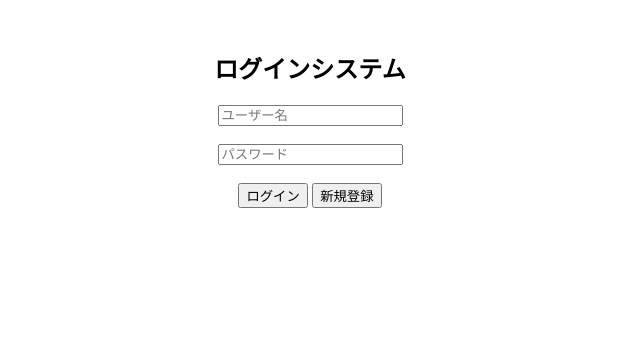
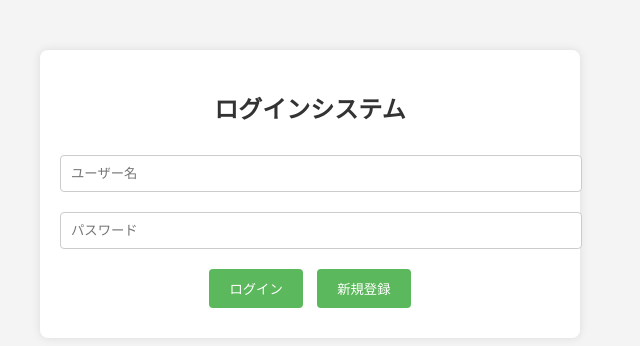
Before and after one commit to aerser/-, a plain HTML site: page index.html in a window 1280 px wide. Shown: the whole page, without its empty margins (330-970 px from the left). Drawn offline with Linux system fonts and the light colour scheme.

Commit message:
Update index.html

```diff
--- a/index.html
+++ b/index.html
@@ -8,9 +8,42 @@
         body {
             font-family: Arial, sans-serif;
             text-align: center;
-            margin: 50px;
+            margin: 0;
+            padding: 0;
+            background-color: #f4f4f4;
+            color: #333;
         }
-        #logoutSection, #adminSection, #uploadSection {
+        .container {
+            max-width: 500px;
+            margin: 50px auto;
+            padding: 20px;
+            background: #fff;
+            box-shadow: 0 0 10px rgba(0, 0, 0, 0.1);
+            border-radius: 8px;
+        }
+        h2 {
+            margin-bottom: 20px;
+        }
+        input[type="text"], input[type="password"] {
+            width: 100%;
+            padding: 10px;
+            margin: 10px 0;
+            border: 1px solid #ccc;
+            border-radius: 4px;
+        }
+        button {
+            padding: 10px 20px;
+            margin: 10px 5px;
+            border: none;
+            border-radius: 4px;
+            background-color: #5cb85c;
+            color: white;
+            cursor: pointer;
+        }
+        button:hover {
+            background-color: #4cae4c;
+        }
+        .hidden {
             display: none;
         }
         .preview-img {
@@ -21,20 +54,21 @@
     </style>
 </head>
 <body>
+    <div class="container">
         <h2>ログインシステム</h2>
         <div id="loginForm">
-        <input type="text" id="username" placeholder="ユーザー名"><br><br>
-        <input type="password" id="password" placeholder="パスワード"><br><br>
+            <input type="text" id="username" placeholder="ユーザー名"><br>
+            <input type="password" id="password" placeholder="パスワード"><br>
             <button onclick="login()">ログイン</button>
             <button onclick="register()">新規登録</button>
         </div>
 
-    <div id="logoutSection">
+        <div id="logoutSection" class="hidden">
             <h3 id="welcomeMessage"></h3>
             <button onclick="logout()">ログアウト</button>
         </div>
 
-    <div id="adminSection">
+        <div id="adminSection" class="hidden">
             <h3>管理者専用パネル</h3>
             <button onclick="showAllUsers()">全ユーザー情報</button>
             <input type="text" id="banUser" placeholder="BANするユーザー名">
@@ -45,11 +79,12 @@
             <div id="allUserFiles"></div>
         </div>
 
-    <div id="uploadSection">
+        <div id="uploadSection" class="hidden">
             <h3>ファイルアップロード</h3>
             <input type="file" id="fileInput" multiple accept="image/*">
             <button onclick="uploadFiles()">アップロード</button>
             <div id="fileList"></div>
+        </div>
     </div>
 
     <script>
```
Lines whose indentation alone changed are shown as unchanged.
